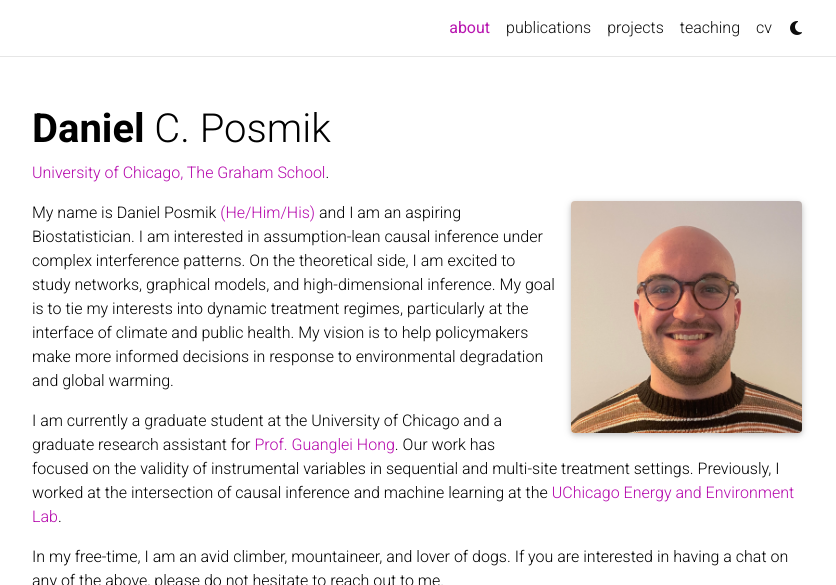
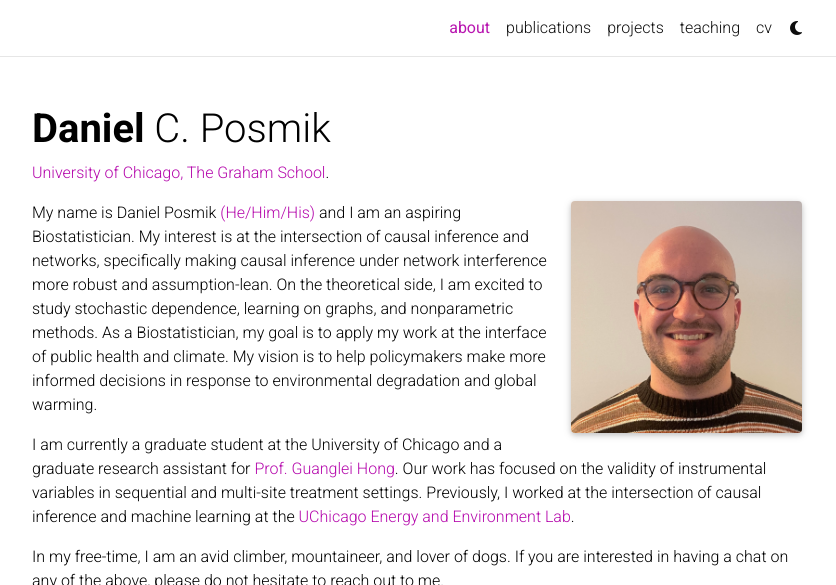
Before and after one commit to posmikdc/posmikdc.github.io, a Jekyll site: the page built from _pages/about.md, in a window 1280 px wide and 900 px high, cut to the strip 0-585 px from the top of the window. Shown: the whole strip, without its empty margins (223-1059 px from the left). Built offline with Jekyll 4.4.1, drawn with Linux system fonts in a browser that asks for light colours; full-size pictures stand in for the smaller copies a plugin makes; some web fonts are replaced; comment, search, counter and statistics services are not loaded; a style sheet for code colours, icons or effects is not loaded.

Commit message:
Updated bio

```diff
--- a/_pages/about.md
+++ b/_pages/about.md
@@ -15,8 +15,7 @@
 selected_papers: true # includes a list of papers marked as "selected={true}"
 social: true  # includes social icons at the bottom of the page
 ---
-
-My name is Daniel Posmik [(He/Him/His)](https://inclusion.uchicago.edu/lgbtq-student-life/lgbtq-resources/#collapse4) and I am an aspiring Biostatistician. I am interested in assumption-lean causal inference under complex interference patterns. On the theoretical side, I am excited to study networks, graphical models, and high-dimensional inference. My goal is to tie my interests into dynamic treatment regimes, particularly at the interface of climate and public health. My vision is to help policymakers make more informed decisions in response to environmental degradation and global warming.
+My name is Daniel Posmik [(He/Him/His)](https://inclusion.uchicago.edu/lgbtq-student-life/lgbtq-resources/#collapse4) and I am an aspiring Biostatistician. My interest is at the intersection of causal inference and networks, specifically making causal inference under network interference more robust and assumption-lean. On the theoretical side, I am excited to study stochastic dependence, learning on graphs, and nonparametric methods. As a Biostatistician, my goal is to apply my work at the interface of public health and climate. My vision is to help policymakers make more informed decisions in response to environmental degradation and global warming.
 
 I am currently a graduate student at the University of Chicago and a graduate research assistant for [Prof. Guanglei Hong](https://voices.uchicago.edu/ghong/). Our work has focused on the validity of instrumental variables in sequential and multi-site treatment settings. Previously, I worked at the intersection of causal inference and machine learning at the [UChicago Energy and Environment Lab](https://urbanlabs.uchicago.edu/labs/energy-environment).
 
```
